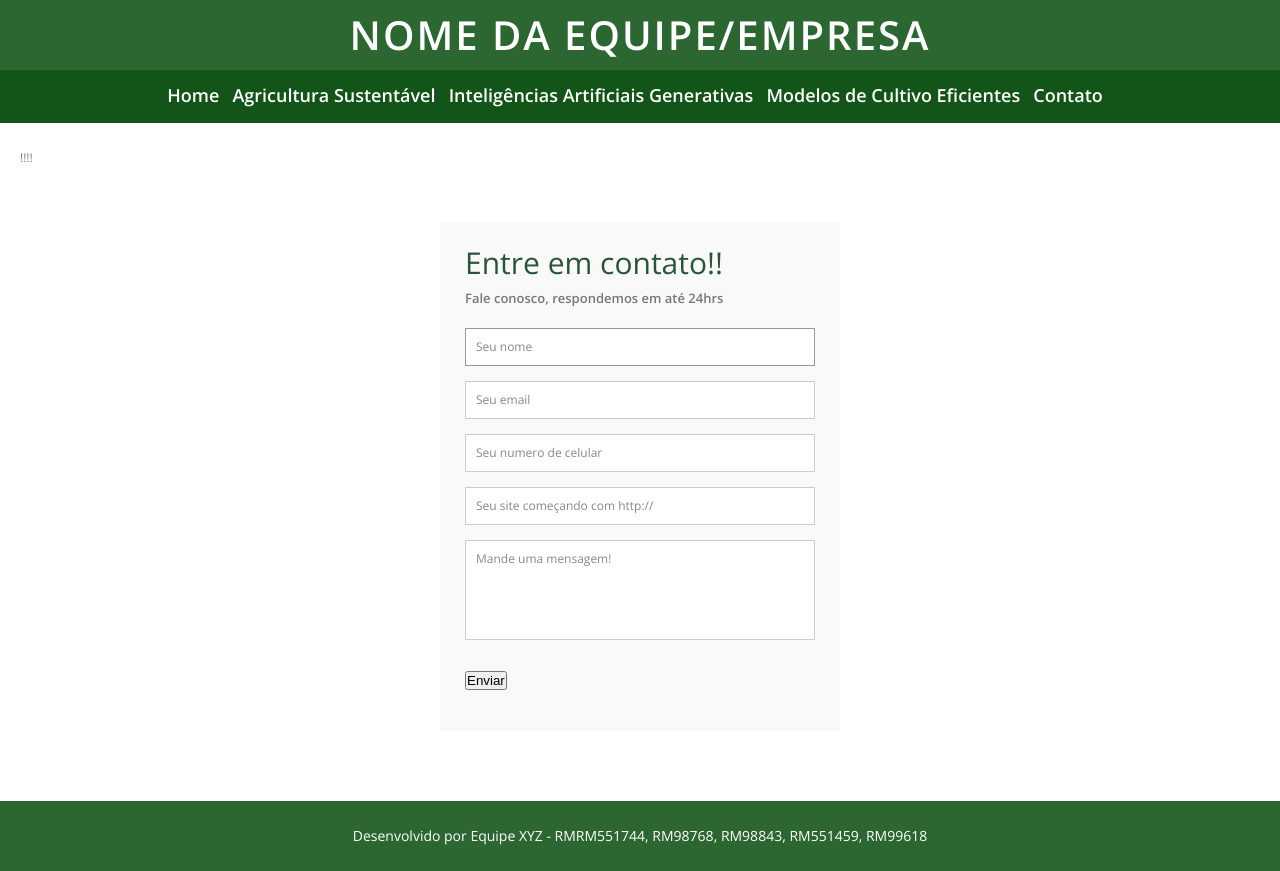
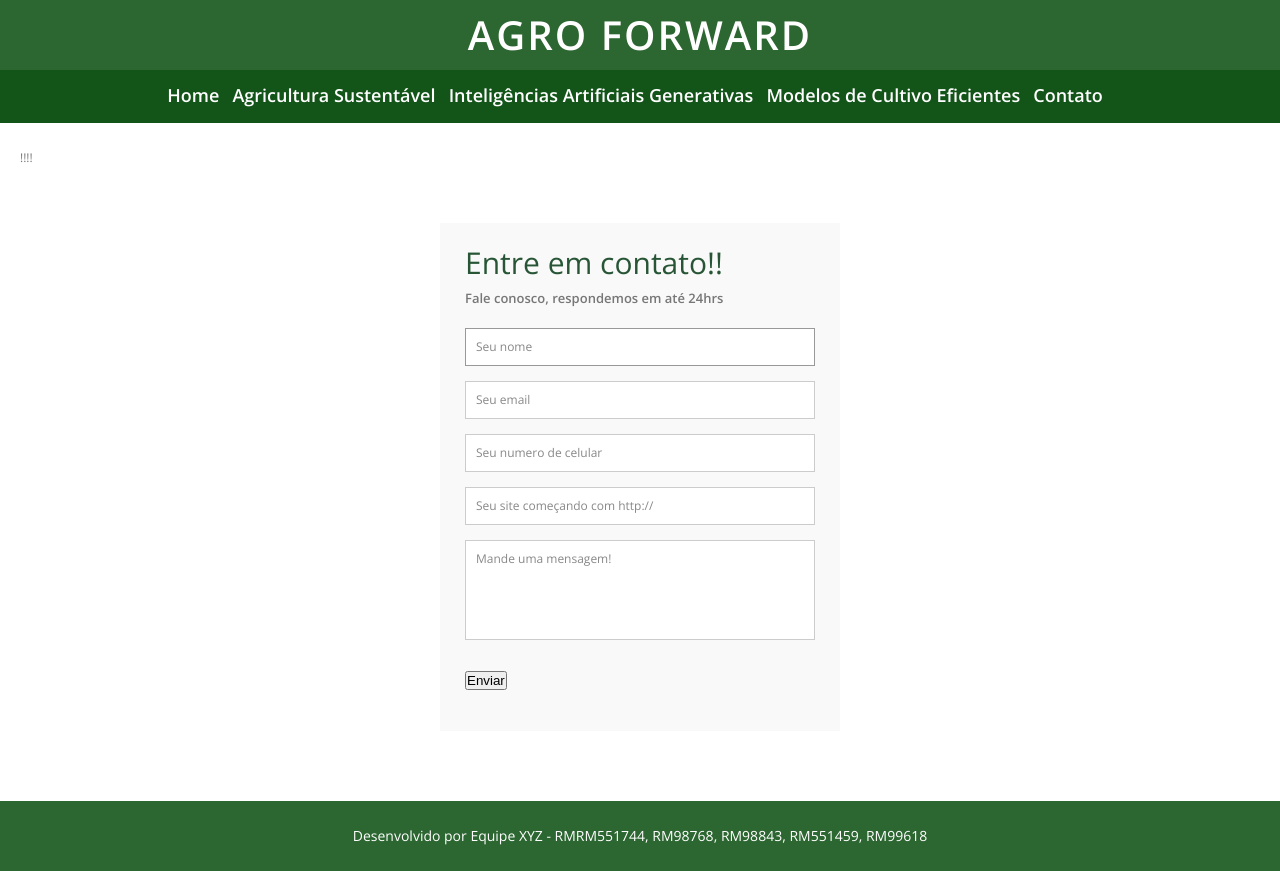
Before and after one commit to gustavo-specxx/Global-Solution_Web, a plain HTML site: page contato.html in a window 1280 px wide. Drawn offline with nearby package versions, Linux system fonts and the light colour scheme.

Commit message:
Update contato.html

```diff
--- a/contato.html
+++ b/contato.html
@@ -7,7 +7,7 @@
 </head>
 <body>
   <header>
-    <h1>Nome da Equipe/Empresa</h1>
+    <h1>Agro Forward</h1>
   </header>
   <nav>
     <ul>
```
